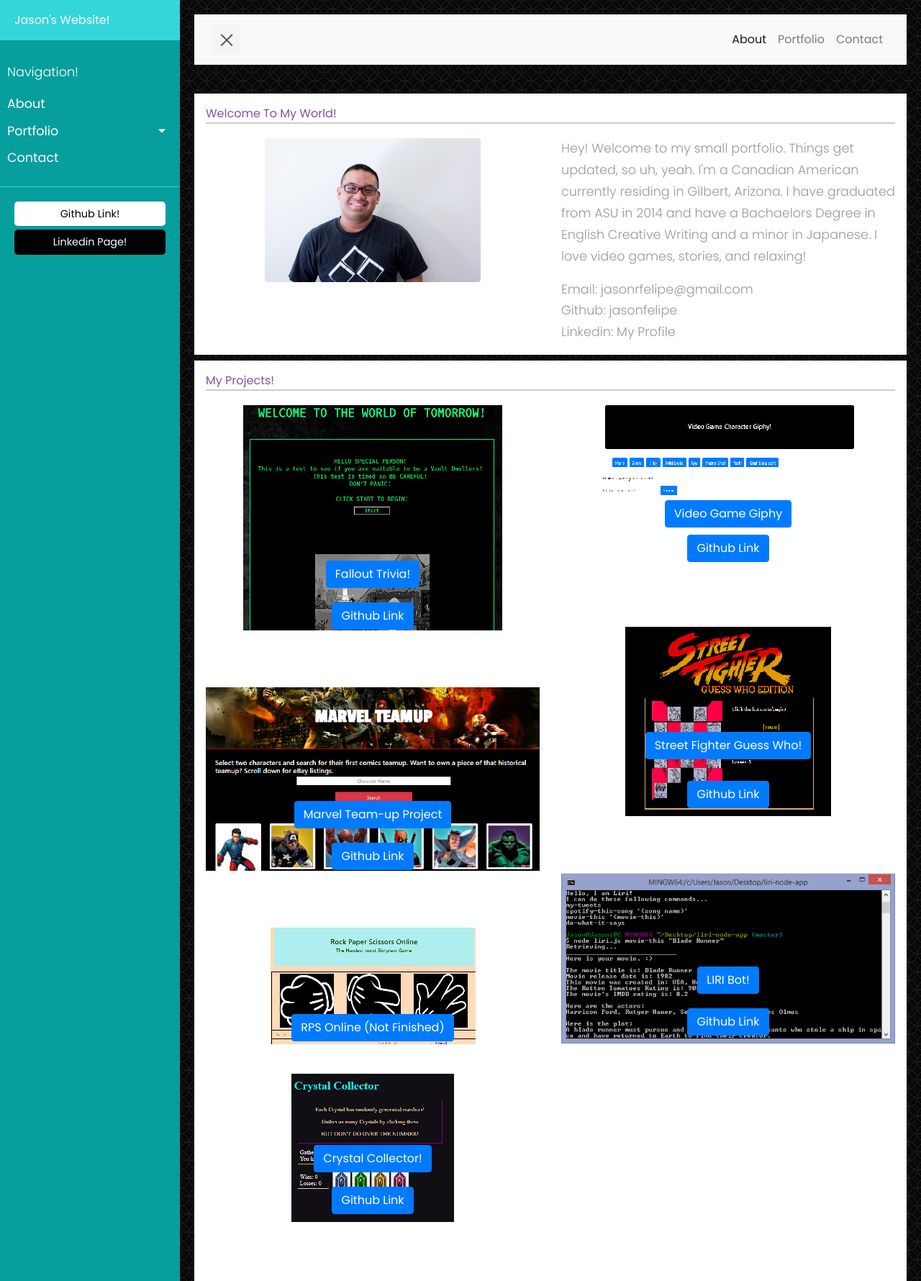
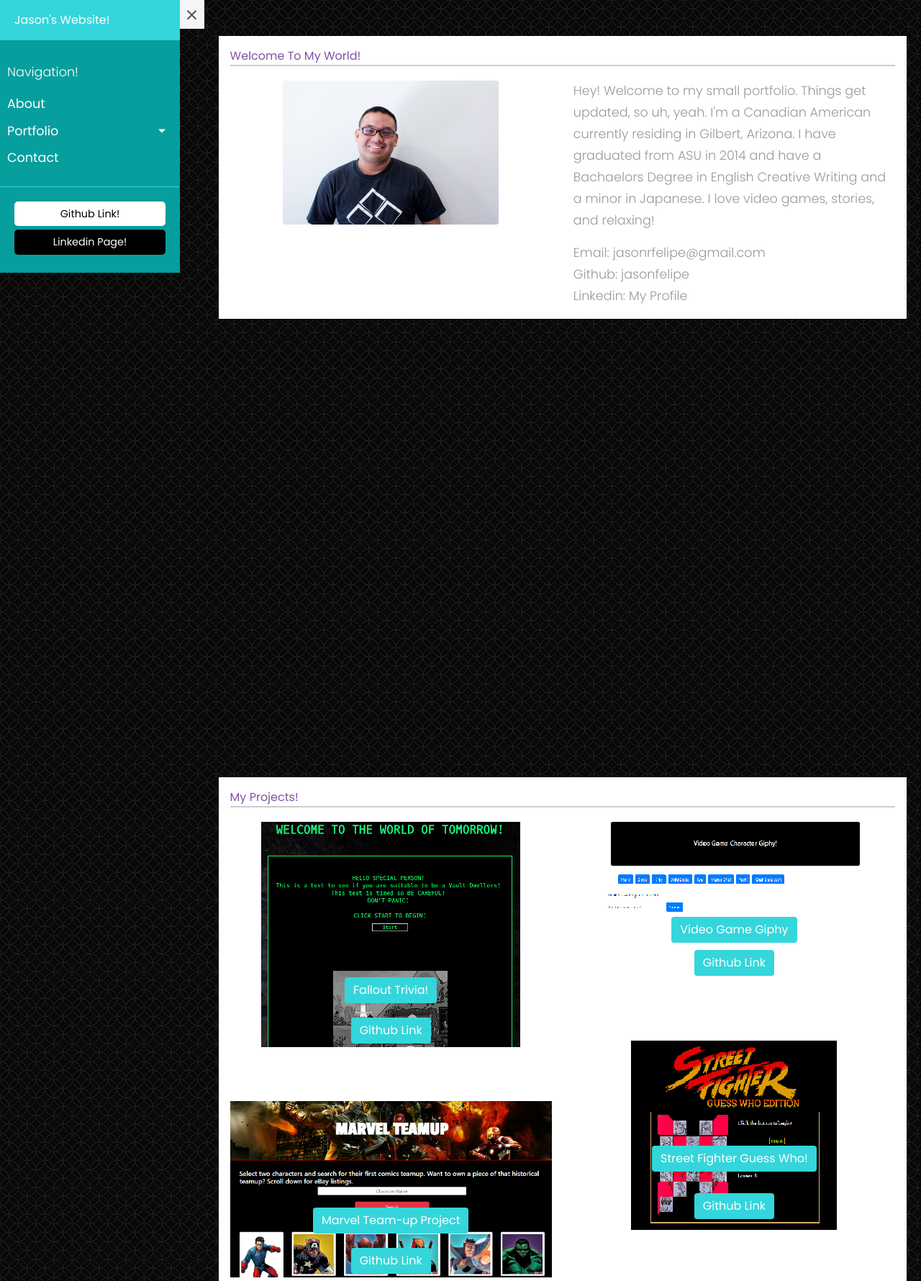
Before and after one commit to jasonfelipe/Portfolio-2.0, a plain HTML site: page main.html in a window 1280 px wide. Shown: the top 1780 px of the page at 72% size. Drawn offline with nearby package versions, Linux system fonts and the light colour scheme.

Commit message:
added sidebars

```diff
--- a/assets/css/main.css
+++ b/assets/css/main.css
@@ -46,6 +46,38 @@ a, a:hover, a:focus {
     margin: 40px 0;
 }
 
+#page1 {
+    margin-top: 30px;
+    height: 1000px;
+}
+
+#page2 {
+    margin-top: 30px;
+    height: 2000px;
+}
+#page3 {
+    margin-top: 30px;
+    height: 1000px;
+}
+
+.btn {
+    background-color: #34d6db !important;
+    border:rgb(7, 158, 158) !important;
+}
+
+.btn:hover {
+    background-color:rgb(7, 158, 158) !important;
+
+}
+
+/* ---------------------------------------------------
+    FOOTER STYLE
+----------------------------------------------------- */
+footer{
+    color:#eee;
+    background-color: #252525;
+    border-top: 2px solid #34d6db
+}
 /* ---------------------------------------------------
     SIDEBAR STYLE
 ----------------------------------------------------- */
@@ -65,6 +97,7 @@ a, a:hover, a:focus {
     color: #fff;
     transition: all 0.6s cubic-bezier(0.945, 0.020, 0.270, 0.665);
     transform-origin: bottom left;
+    height: max-content;
 }
 
 #sidebar.active {
@@ -144,14 +177,7 @@ a.linkedin, a.linkedin:hover {
 }
 
 
-/* ---------------------------------------------------
-    FOOTER STYLE
------------------------------------------------------ */
-footer{
-    color:#eee;
-    background-color: #252525;
-    border-top: 2px solid #34d6db
-}
+
 
 
 /* ---------------------------------------------------
@@ -197,8 +223,6 @@ footer{
     opacity: 1;
     margin: 5px auto;
 }
-
-
 /* ---------------------------------------------------
     MEDIAQUERIES
 ----------------------------------------------------- */
--- a/assets/js/main.js
+++ b/assets/js/main.js
@@ -1,4 +1,30 @@
 $(document).ready(function () {
+
+    var $sidebar = $("#sidebar"),
+        $sidebarButton = $('#sidebarCollapse'),
+        $window = $(window),
+        offset = $sidebar.offset(),
+        topPadding = 15;
+
+    $window.scroll(function () {
+        if ($window.scrollTop() > offset.top) {
+            $sidebar.stop().animate({
+                marginTop: $window.scrollTop() - offset.top + topPadding
+            });
+            $sidebarButton.stop().animate({
+                marginTop: $window.scrollTop() - offset.top + topPadding
+            });
+        } else {
+            $sidebar.stop().animate({
+                marginTop: 0
+            });
+            $sidebarButton.stop().animate({
+                marginTop: 0
+            });
+        }
+    });
+
+
 
     //Sidebar collapse.
     $('#sidebarCollapse').on('click', function () {
@@ -6,7 +32,7 @@ $(document).ready(function () {
         $(this).toggleClass('active');
     });
 
-    $('.smooth').on('click', function() {
+    $('.smooth').on('click', function () {
         $.smoothScroll({
             scrollElement: $('body'),
             scrollTarget: '#' + this.id
--- a/main.html
+++ b/main.html
@@ -14,86 +14,59 @@
 </head>
 
 <body>
-
-    <div class="wrapper">
+    <div class='wrapper'>
         <!-- Sidebar Holder -->
         <nav id="sidebar">
             <div class="sidebar-header">
                 <h3>Jason's Website!</h3>
             </div>
-
             <ul class="list-unstyled components">
                 <p>Navigation!</p>
                 <li>
-                    <a href="#">About</a>
+                    <a href="#about">About</a>
                     <a href="#pageSubmenu" data-toggle="collapse" aria-expanded="false" class="dropdown-toggle">Portfolio</a>
                     <ul class="collapse list-unstyled" id="pageSubmenu">
                         <li>
-                            <a href="#">Project 1</a>
+                            <a href="#portfolio">Project 1</a>
                         </li>
                         <li>
-                            <a href="#">Project 2</a>
+                            <a href="#portfolio">Project 2</a>
                         </li>
                         <li>
-                            <a href="#">Project 3</a>
+                            <a href="#portfolio">Project 3</a>
                         </li>
                     </ul>
                 </li>
 
                 <li>
-                    <a href="#">Contact</a>
+                    <a href="#contact">Contact</a>
                 </li>
             </ul>
 
             <ul class="list-unstyled CTAs">
                 <li>
-                    <a href="https://bootstrapious.com/tutorial/files/sidebar.zip" class="github">Github Link!</a>
+                    <a href="https://github.com/jasonfelipe" class="github">Github Link!</a>
                 </li>
                 <li>
-                    <a href="https://bootstrapious.com/p/bootstrap-sidebar" class="linkedin">Linkedin Page!</a>
+                    <a href="https://www.linkedin.com/in/jason-felipe-089558107/" class="linkedin">Linkedin Page!</a>
                 </li>
             </ul>
+
         </nav>
-
-        <!-- Page Content Holder -->
-        <div id="content">
-
-            <nav class="navbar navbar-expand-lg navbar-light bg-light">
-                <div class="container-fluid">
-
         <button type="button" id="sidebarCollapse" class="navbar-btn">
             <span></span>
             <span></span>
             <span></span>
         </button>
-                    <button class="btn btn-dark d-inline-block d-lg-none ml-auto" type="button" data-toggle="collapse" data-target="#navbarSupportedContent"
-                        aria-controls="navbarSupportedContent" aria-expanded="false" aria-label="Toggle navigation">
-                        <i class="fas fa-align-justify"></i>
-                    </button>
-
-                    <div class="collapse navbar-collapse" id="navbarSupportedContent">
-                        <ul class="nav navbar-nav ml-auto">
-                            <li class="nav-item active">
-                                <a class="nav-link" href="#">About</a>
-                            </li>
-                            <li class="nav-item">
-                                <a class="nav-link" href="#">Portfolio</a>
-                            </li>
-                            <li class="nav-item">
-                                <a class="nav-link" href="#">Contact</a>
-                            </li>
-                        </ul>
-                    </div>
-                </div>
-            </nav>
-            <!-- Page Content Holder End -->
+        <!-- Sidebar Holder End -->
 
 
 
-            <!-- Main Content Begin -->
 
         <!-- About Page Begin -->
+        <div id='content'>
             <div id='page1'>
+                <a id='about' class='smooth'></a>
                 <div class="container p-3 mb-2 bg-white text-dark smooth">
                     <div class="row">
                         <div class="col-sm-12">
@@ -129,29 +102,34 @@
             </div>
             <!-- About Page End -->
 
-
             <!-- Portfolio Page Begin -->
             <div id='page2'>
-                    <div class="container p-3 mb-2 bg-white text-dark smooth">
+                <a id='portfolio' class='smooth'></a>
+                <div class="container p-3 mb-2 bg-white text-dark ">
                     <div class="row">
                         <div class="col-md-12">
-                                    <h2 style="margin-bottom:20px; color: #7f52a5; border-bottom: 2px solid #cccccc; line-height:150%">My Projects!</h2>
+                            <h2 style="margin-bottom:20px; color: #7f52a5; border-bottom: 2px solid #cccccc; line-height:150%">My
+                                Projects!
+                            </h2>
                         </div>
                     </div>
 
                     <div class="row">
-
                         <div style="background-color: #ffffff50" class="col-md-6" align="center">
 
                             <div>
                                 <img src="assets/images/triviaGame.png" class="img-fluid" alt="FalloutTrivia">
 
                                 <div class="position-relative" style="bottom:100px;">
-                                            <a href="https://jasonfelipe.github.io/triviaGame/" target="_blank" class="btn btn-primary tealBackground">Fallout Trivia!</a>
+                                    <a href="https://jasonfelipe.github.io/triviaGame/" target="_blank" class="btn btn-primary">Fallout
+                                        Trivia!
+                                    </a>
                                 </div>
 
                                 <div class="position-relative" style="bottom:80px;">
-                                            <a href="https://github.com/jasonfelipe/triviaGame" target="_blank" class="btn btn-primary tealBackground">Github Link</a>
+                                    <a href="https://github.com/jasonfelipe/triviaGame" target="_blank" class="btn btn-primary">Github
+                                        Link
+                                    </a>
                                 </div>
                             </div>
 
@@ -159,82 +137,100 @@
                                 <img src="assets/images/marvelproject.png" class="img-fluid" alt="Marvel">
 
                                 <div class="position-relative" style="bottom:100px;">
-                                            <a href="https://maxyeamans.github.io/soaring-indigo-mimes/" target="_blank" class="btn btn-primary tealBackground">Marvel Team-up Project</a>
+                                    <a href="https://maxyeamans.github.io/soaring-indigo-mimes/" target="_blank" class="btn btn-primary">Marvel
+                                        Team-up Project</a>
                                 </div>
 
 
                                 <div class="position-relative" style="bottom:80px;">
-                                            <a href="https://github.com/maxyeamans/soaring-indigo-mimes" target="_blank" class="btn btn-primary tealBackground">Github Link</a>
+                                    <a href="https://github.com/maxyeamans/soaring-indigo-mimes" target="_blank" class="btn btn-primary">Github
+                                        Link
+                                    </a>
                                 </div>
                             </div>
 
                             <div>
                                 <img src="assets/images/rpsOnline.png" class="img-fluid" alt="RPS Online">
                                 <div class="position-relative" style="bottom:45px;">
-                                            <a href="https://jasonfelipe.github.io/rpsOnline/" target="_blank" class="btn btn-primary tealBackground">RPS Online (Not Finished)</a>
+                                    <a href="https://jasonfelipe.github.io/rpsOnline/" target="_blank" class="btn btn-primary">RPS
+                                        Online (Not Finished)</a>
                                 </div>
                             </div>
 
                             <div>
                                 <img src="assets/images/crystals.png" class="img-fluid" alt="Crystal Collector">
                                 <div class="position-relative" style="bottom:110px;">
-                                            <a href="https://jasonfelipe.github.io/unit-4-game" target="_blank" class="btn btn-primary tealBackground">Crystal Collector!</a>
+                                    <a href="https://jasonfelipe.github.io/unit-4-game" target="_blank" class="btn btn-primary">Crystal
+                                        Collector!
+                                    </a>
                                 </div>
 
                                 <div class="position-relative" style=" bottom:90px;">
-                                            <a href="https://github.com/jasonfelipe/unit-4-game" target="_blank" class="btn btn-primary tealBackground">Github Link</a>
+                                    <a href="https://github.com/jasonfelipe/unit-4-game" target="_blank" class="btn btn-primary">Github
+                                        Link
+                                    </a>
                                 </div>
                             </div>
 
                         </div>
 
                         <div class="col-md-6" align="center">
-
                             <div>
                                 <img src="assets/images/giphyAPI.png" class="img-fluid" alt="giphyAPI">
                                 <div class="position-relative" style="bottom:100px;">
-                                            <a href="https://jasonfelipe.github.io/giphyAPI/" target="_blank" class="btn btn-primary tealBackground">Video Game Giphy</a>
+                                    <a href="https://jasonfelipe.github.io/giphyAPI/" target="_blank" class="btn btn-primary">Video
+                                        Game Giphy</a>
                                 </div>
 
                                 <div class="position-relative" style=" bottom:90px;">
-                                            <a href="https://github.com/jasonfelipe/giphyAPI" target="_blank" class="btn btn-primary tealBackground">Github Link</a>
+                                    <a href="https://github.com/jasonfelipe/giphyAPI" target="_blank" class="btn btn-primary">Github
+                                        Link
+                                    </a>
                                 </div>
                             </div>
 
                             <div>
                                 <img src="assets/images/sfwordgame.png" class="img-fluid" alt="SF Word Game">
                                 <div class="position-relative" style="bottom:120px;">
-                                            <a href="https://jasonfelipe.github.io/SF-WordGame/" target="_blank" class="btn btn-primary tealBackground">Street Fighter Guess Who!</a>
+                                    <a href="https://jasonfelipe.github.io/SF-WordGame/" target="_blank" class="btn btn-primary">Street
+                                        Fighter Guess Who!</a>
                                 </div>
 
                                 <div class="position-relative" style=" bottom:90px;">
-                                            <a href="https://github.com/jasonfelipe/SF-WordGame" target="_blank" class="btn btn-primary tealBackground">Github Link</a>
+                                    <a href="https://github.com/jasonfelipe/SF-WordGame" target="_blank" class="btn btn-primary">Github
+                                        Link
+                                    </a>
                                 </div>
                             </div>
 
                             <div>
                                 <img src="assets/images/liri.png" class="img-fluid" alt="liri">
                                 <div class="position-relative" style="bottom:110px;">
-                                            <a href="https://jasonfelipe.github.io/liri-node-app/" target="_blank" class="btn btn-primary tealBackground">LIRI Bot!</a>
+                                    <a href="https://jasonfelipe.github.io/liri-node-app/" target="_blank" class="btn btn-primary tealBackground">LIRI
+                                        Bot!
+                                    </a>
                                 </div>
 
                                 <div class="position-relative" style=" bottom:90px;">
-                                            <a href="https://github.com/jasonfelipe/liri-node-app" target="_blank" class="btn btn-primary tealBackground">Github Link</a>
+                                    <a href="https://github.com/jasonfelipe/liri-node-app" target="_blank" class="btn btn-primary tealBackground">Github
+                                        Link
+                                    </a>
                                 </div>
                             </div>
                         </div>
                     </div>
-
-                        </div>
                 </div>
                 <!-- Portfolio Page End -->
-
+            </div>
             <!-- Contact Page Begin -->
             <div id='page3'>
+                <a id='contact' class='smooth'></a>
                 <div class="container p-3 mb-2 bg-white text-dark smooth">
                     <div class="row">
                         <div class="col-md-12">
-                                    <h2 style="margin-bottom:20px; color: #7f52a5; border-bottom: 2px solid #cccccc; line-height:150%">Contact Me!</h2>
+                            <h2 style="margin-bottom:20px; color: #7f52a5; border-bottom: 2px solid #cccccc; line-height:150%">Contact
+                                Me!
+                            </h2>
                         </div>
                     </div>
 
@@ -260,10 +256,8 @@
                         </div>
                     </div>
                 </div>
+                <!-- Contact Page End -->
             </div>
-            <!-- Contact Page End -->
-
-            <!-- Main Content End -->
 
             <!-- FOOTER BEGIN -->
             <div class="row">
@@ -273,15 +267,18 @@
                     </footer>
                 </div>
             </div>
+        </div>
         <!-- FOOTER END -->
     </div>
     <!-- Scripts -->
-        <script src="https://code.jquery.com/jquery-3.3.1.slim.min.js" integrity="sha384-q8i/X+965DzO0rT7abK41JStQIAqVgRVzpbzo5smXKp4YfRvH+8abtTE1Pi6jizo"
-            crossorigin="anonymous"></script>
+    <script src="https://ajax.googleapis.com/ajax/libs/jquery/3.3.1/jquery.min.js"></script>
+
     <script src="https://cdnjs.cloudflare.com/ajax/libs/popper.js/1.14.3/umd/popper.min.js" integrity="sha384-ZMP7rVo3mIykV+2+9J3UJ46jBk0WLaUAdn689aCwoqbBJiSnjAK/l8WvCWPIPm49"
         crossorigin="anonymous"></script>
+
     <script src="https://stackpath.bootstrapcdn.com/bootstrap/4.1.3/js/bootstrap.min.js" integrity="sha384-ChfqqxuZUCnJSK3+MXmPNIyE6ZbWh2IMqE241rYiqJxyMiZ6OW/JmZQ5stwEULTy"
         crossorigin="anonymous"></script>
+
     <script src='assets/js/main.js'></script>
 
 </body>
```
Lines whose indentation alone changed are shown as unchanged.
